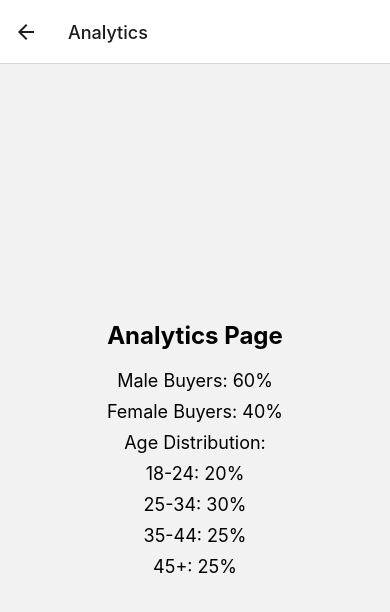
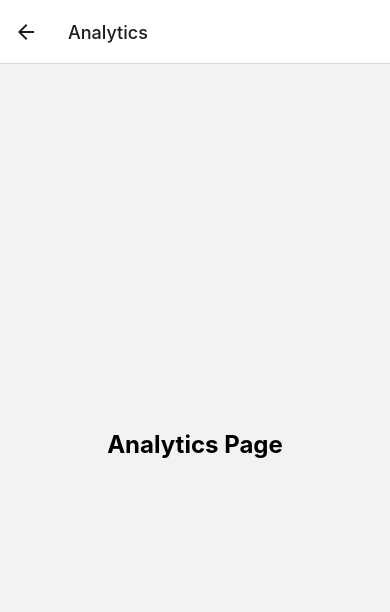
Before and after one commit to Jayalfonso1313/Emerging-Technologies-3-Final-, a React Native app in the folder Final/: screen /AdminAnalytics in a window 390 px wide. Shown: the top 612 px of the page. Built offline with nearby package versions, Linux system fonts and the light colour scheme.

Commit message:
eto na talga sa inventory
hays ayokona!!!

```diff
--- a/Final/components/AdminAnalytics.js
+++ b/Final/components/AdminAnalytics.js
@@ -2,29 +2,10 @@ import React from 'react';
 import { View, Text, StyleSheet } from 'react-native';
 
 const AdminAnalytics = () => {
-  // Sample data (replace this with your actual data)
-  const malePercentage = 60; // Example: 60% male buyers
-  const femalePercentage = 40; // Example: 40% female buyers
-  const ageDistribution = {
-    '18-24': 20,
-    '25-34': 30,
-    '35-44': 25,
-    '45+': 25,
-  };
-
   return (
     <View style={styles.container}>
       <Text style={styles.title}>Analytics Page</Text>
-
-      <Text style={styles.analyticsText}>Male Buyers: {malePercentage}%</Text>
-      <Text style={styles.analyticsText}>Female Buyers: {femalePercentage}%</Text>
-
-      <Text style={styles.analyticsText}>Age Distribution:</Text>
-      {Object.entries(ageDistribution).map(([ageRange, percentage]) => (
-        <Text key={ageRange} style={styles.analyticsText}>
-          {`${ageRange}: ${percentage}%`}
-        </Text>
-      ))}
+      {/* Add your analytics content here */}
     </View>
   );
 };
@@ -40,10 +21,6 @@ const styles = StyleSheet.create({
     fontWeight: 'bold',
     marginBottom: 20,
   },
-  analyticsText: {
-    fontSize: 18,
-    marginBottom: 10,
-  },
 });
 
 export default AdminAnalytics;
--- a/Final/components/AdminInventory.js
+++ b/Final/components/AdminInventory.js
@@ -162,7 +162,6 @@ const styles = StyleSheet.create({
     shadowOffset: { width: 0, height: 10 },
     shadowOpacity: 40,
     shadowRadius: 2,
-    marginBottom: 16,
   },
   tableHeader: {
     flexDirection: 'row',
```
